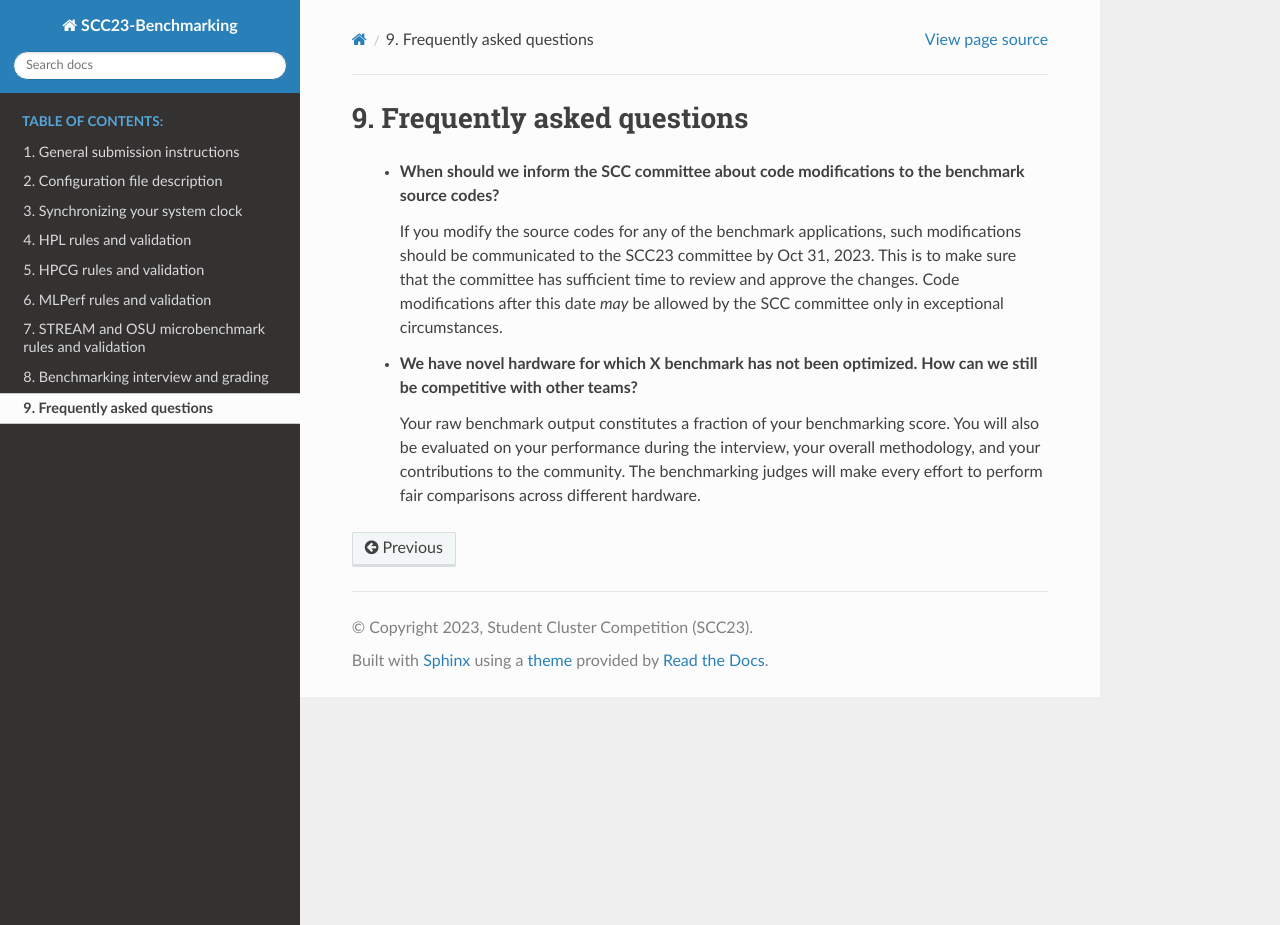
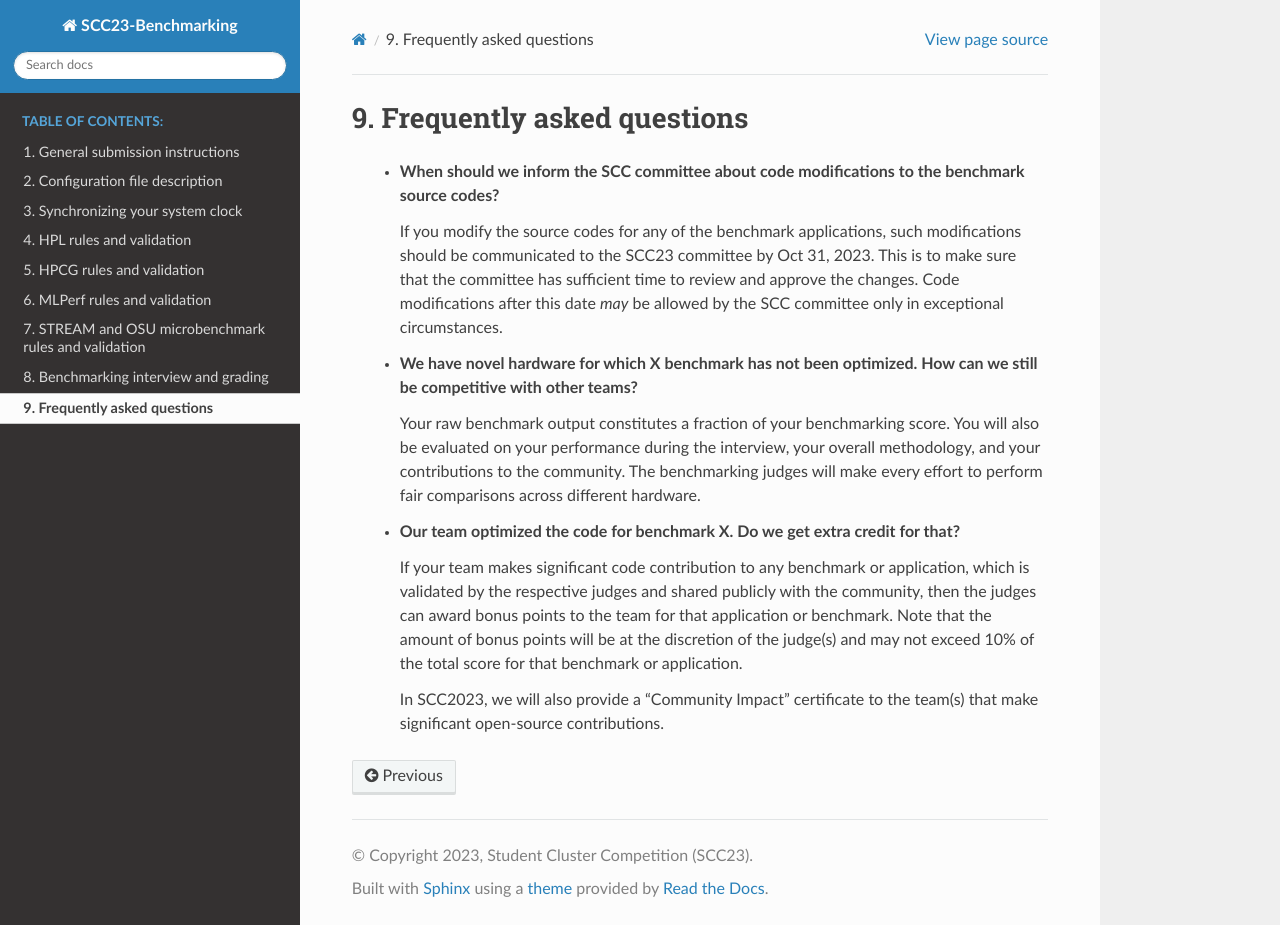
Before and after one commit to amaji/scc23-benchmarking, a Sphinx documentation site: the page built from source/benchmarks/faq.rst, in a window 1280 px wide and 925 px high. Built offline with Sphinx 7.4.7 and the Read the Docs theme 2.0.0, drawn with Linux system fonts in a browser that asks for light colours.

Commit message:
Add community contribution FAQ

```diff
--- a/source/benchmarks/faq.rst
+++ b/source/benchmarks/faq.rst
@@ -11,3 +11,11 @@ Frequently asked questions
 
     Your raw benchmark output constitutes a fraction of your benchmarking score. You will also be evaluated on your performance during the interview, your overall methodology,
     and your contributions to the community. The benchmarking judges will make every effort to perform fair comparisons across different hardware.
+
+  - **Our team optimized the code for benchmark X. Do we get extra credit for that?**
+
+    If your team makes significant code contribution to any benchmark or application, which is validated by the respective judges and shared publicly with the community, then the judges can award
+    bonus points to the team for that application or benchmark. Note that the amount of bonus points will be at the discretion of the judge(s) and may not exceed 10% of the total score for that
+    benchmark or application.
+
+    In SCC2023, we will also provide a "Community Impact" certificate to the team(s) that make significant open-source contributions.
```
